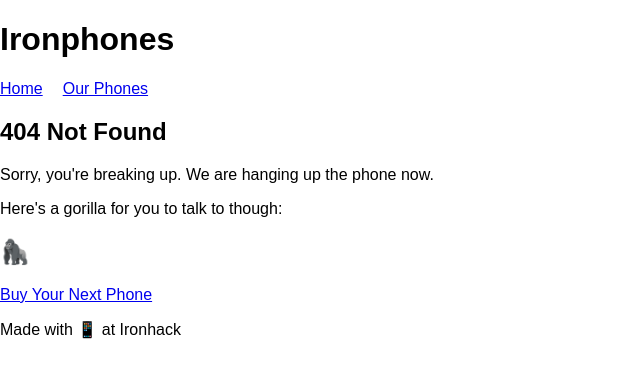
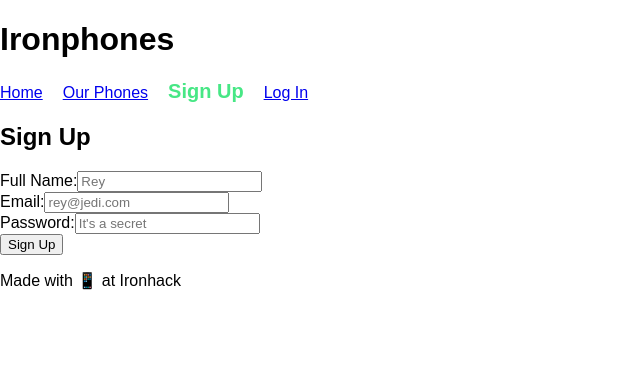
Before and after one commit to MSLN8/ironphones-client, a React (Create React App) app: page /signup in a window 1280 px wide. Before the commit this address had no page. Shown: the top 378 px of the page, without its empty margins (0-640 px from the left). Built offline with nearby package versions, Linux system fonts and the light colour scheme; no server answers.

Commit message:
Add user auth code

```diff
--- a/src/App.js
+++ b/src/App.js
@@ -2,27 +2,87 @@
 import { Switch, Route } from "react-router-dom";
 
 import './App.css';
+import api from './api';
 import HomePage from './components/HomePage';
 import NotFound from './components/NotFound';
 import Navigation from './components/Navigation';
 import PhoneList from './components/PhoneList';
 import PhoneDetails from './components/PhoneDetails';
 import PhoneEdit from './components/PhoneEdit';
+import SignUp from './components/SignUp';
+import Login from './components/Login';
 
 class App extends Component {
+  constructor(props) {
+    super(props);
+
+    this.state = {
+      currentUser: null
+    };
+  }
+
+  componentDidMount() {
+    // check with the backend to see if we are already logged in
+    api.get("/checklogin")
+      .then(response => {
+        console.log("Check LOG IN 🤔", response.data);
+        this.updateUser(response.data.userDoc);
+      })
+      .catch(err => {
+        console.log(err);
+        alert("Sorry! There was a problem. 💩");
+      });
+  }
+
+  updateUser(userDoc) {
+    this.setState({ currentUser: userDoc });
+  }
+
+  logoutClick() {
+    api.delete("/logout")
+      .then(() => {
+        this.updateUser(null);
+      })
+      .catch(err => {
+        console.log(err);
+        alert("Sorry! Something went wrong. 💩");
+      });
+  }
+
   render() {
+    const { currentUser } = this.state;
     return (
       <main>
         <header>
           <h1>Ironphones</h1>
-          <Navigation />
+          <Navigation currentUser={currentUser} />
+
+          {currentUser && (
+            <span>
+              <b>{currentUser.email}</b>
+              <button onClick={() => this.logoutClick()}>
+                Log Out
+              </button>
+            </span>
+          )}
         </header>
 
         <Switch>
-          <Route exact path="/" component={HomePage} />
+          {/* use Route's "render" instead of "component" to pass props */}
+          <Route exact path="/" render={() =>
+            <HomePage currentUser={currentUser} />
+          }/>
           <Route path="/phone-list" component={PhoneList} />
           <Route exact path="/phone-details/:phoneId" component={PhoneDetails} />
           <Route path="/phone-details/:phoneId/edit" component={PhoneEdit} />
+          <Route path="/signup" render={() =>
+            <SignUp currentUser={currentUser}
+              onSignUp={userDoc => this.updateUser(userDoc)} />
+          }/>
+          <Route path="/login" render={() =>
+            <Login currentUser={currentUser}
+              onLogin={userDoc => this.updateUser(userDoc)} />
+          }/>
           <Route component={NotFound} />
         </Switch>
 
--- a/src/components/HomePage.js
+++ b/src/components/HomePage.js
@@ -1,10 +1,14 @@
 import React from "react";
 import { Link } from "react-router-dom";
 
-function HomePage() {
+function HomePage(props) {
+  const { currentUser } = props;
   return (
     <section>
       <h2>Home Page</h2>
+      {currentUser && (
+        <p>Hi, {currentUser.fullName}.</p>
+      )}
       <p>Welcome to Ironphones! Well have expensive phones.</p>
       <Link to="/phone-list">Buy Your Next Phone</Link>
     </section>
--- /dev/null
+++ b/src/components/Login.js
@@ -0,0 +1,74 @@
+import React from "react";
+import { Redirect } from "react-router-dom";
+
+import api from "../api";
+
+class Login extends React.Component {
+  constructor(props) {
+    super(props);
+
+    this.state = {
+      email: "",
+      originalPassword: "",
+    };
+  }
+
+  updateEmail(event) {
+    const { value } = event.target;
+    this.setState({ email: value });
+  }
+
+  updateOriginalPassword(event) {
+    const { value } = event.target;
+    this.setState({ originalPassword: value });
+  }
+
+  handleSubmit(event) {
+    event.preventDefault();
+
+    api.post("/login", this.state)
+      .then(response => {
+        console.log("LOG IN ✍️", response.data);
+        const { onLogin } = this.props;
+        onLogin(response.data.userDoc);
+      })
+      .catch(err => {
+        console.log(err);
+        alert("Sorry! Something went wrong. 💩");
+      });
+  }
+
+  render () {
+    const { currentUser } = this.props;
+    const { email, originalPassword } = this.state;
+
+    if (currentUser) {
+      return <Redirect to="/phone-list" />
+    }
+
+    return (
+      <section>
+        <h2>Log In</h2>
+
+        <form onSubmit={event => this.handleSubmit(event)}>
+          <label>
+            Email:
+            <input value={email} type="email" placeholder="rey@jedi.com"
+                onChange={event => this.updateEmail(event)} />
+          </label>
+
+          <label>
+            Password:
+            <input value={originalPassword} type="password"
+                placeholder="It's hush hush"
+                onChange={event => this.updateOriginalPassword(event)} />
+          </label>
+
+          <button>Log In</button>
+        </form>
+      </section>
+    );
+  }
+}
+
+export default Login;
--- a/src/components/Navigation.js
+++ b/src/components/Navigation.js
@@ -2,10 +2,17 @@
 import { NavLink } from "react-router-dom";
 
 function Navigation(props) {
+  const { currentUser } = props;
   return (
     <nav>
       <NavLink exact to="/">Home</NavLink>
       <NavLink to="/phone-list">Our Phones</NavLink>
+      {!currentUser && (
+        <span>
+          <NavLink to="/signup">Sign Up</NavLink>
+          <NavLink to="/login">Log In</NavLink>
+        </span>
+      )}
     </nav>
   );
 }
--- /dev/null
+++ b/src/components/SignUp.js
@@ -0,0 +1,92 @@
+import React from "react";
+
+import api from "../api";
+
+class SignUp extends React.Component {
+  constructor(props) {
+    super(props);
+
+    this.state = {
+      fullName: "",
+      email: "",
+      originalPassword: "",
+    };
+  }
+
+  updateName(event) {
+    const { value } = event.target;
+    this.setState({ fullName: value });
+  }
+
+  updateEmail(event) {
+    const { value } = event.target;
+    this.setState({ email: value });
+  }
+
+  updatePass(event) {
+    const { value } = event.target;
+    this.setState({ originalPassword: value });
+  }
+
+  handleSubmit(event) {
+    event.preventDefault();
+    api.post("/signup", this.state)
+      .then(response => {
+        console.log("Sign UP 🤠", response.data);
+        const { onSignUp } = this.props;
+        onSignUp(response.data.userDoc);
+      })
+      .catch(err => {
+        console.log(err);
+        alert("Sorry! There was a problem. 💩");
+      });
+  }
+
+  render() {
+    const { currentUser } = this.props;
+    const { fullName, email, originalPassword } = this.state;
+
+    if (currentUser) {
+      return (
+        <section>
+          <h2>You are signed up!</h2>
+          <p>
+            Welcome, {currentUser.fullName}.
+            Your user ID is <b>{currentUser._id}</b>.
+          </p>
+        </section>
+      );
+    }
+
+    return (
+      <section>
+        <h2>Sign Up</h2>
+
+        <form onSubmit={event => this.handleSubmit(event)}>
+          <label>
+            Full Name:
+            <input value={fullName} type="text" placeholder="Rey"
+                onChange={event => this.updateName(event)} />
+          </label>
+
+          <label>
+            Email:
+            <input value={email} type="email" placeholder="rey@jedi.com"
+                onChange={event => this.updateEmail(event)} />
+          </label>
+
+          <label>
+            Password:
+            <input value={originalPassword} type="password"
+                placeholder="It's a secret"
+                onChange={event => this.updatePass(event)} />
+          </label>
+
+          <button>Sign Up</button>
+        </form>
+      </section>
+    );
+  }
+}
+
+export default SignUp;
```
